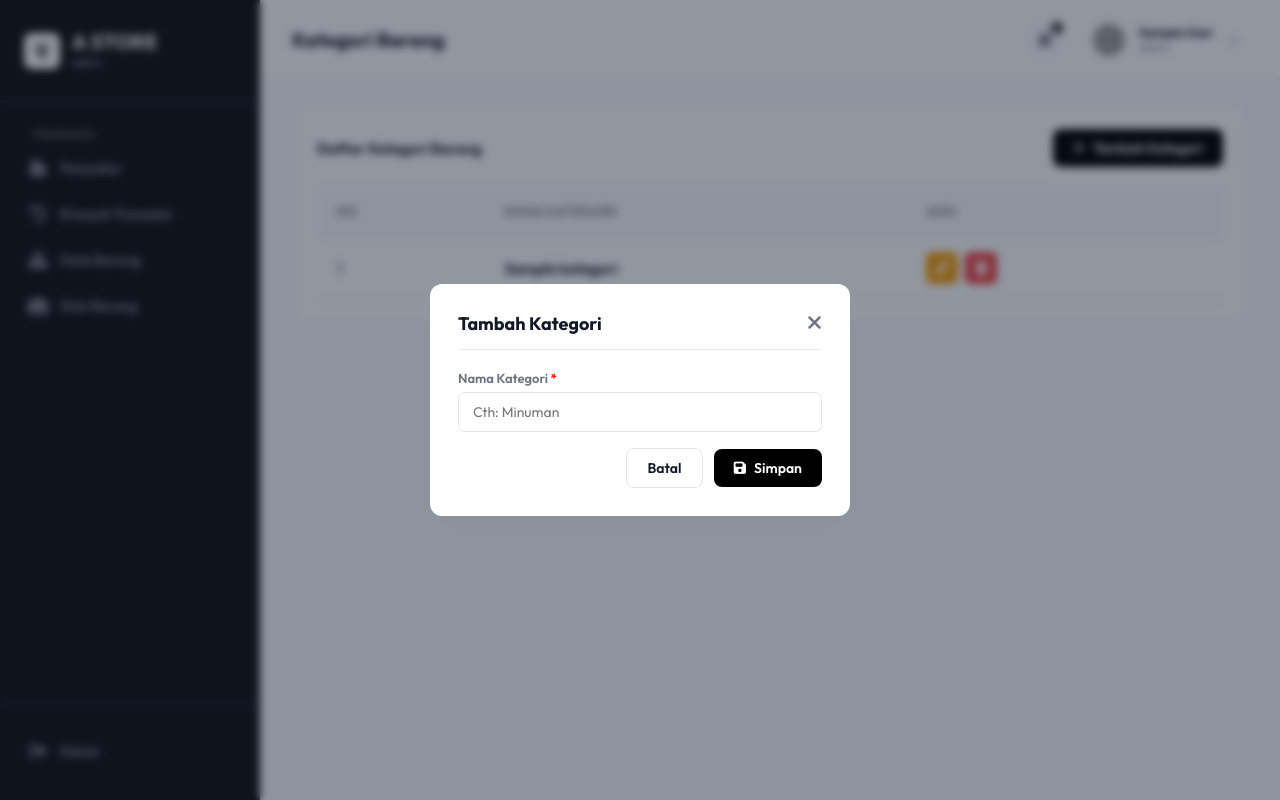
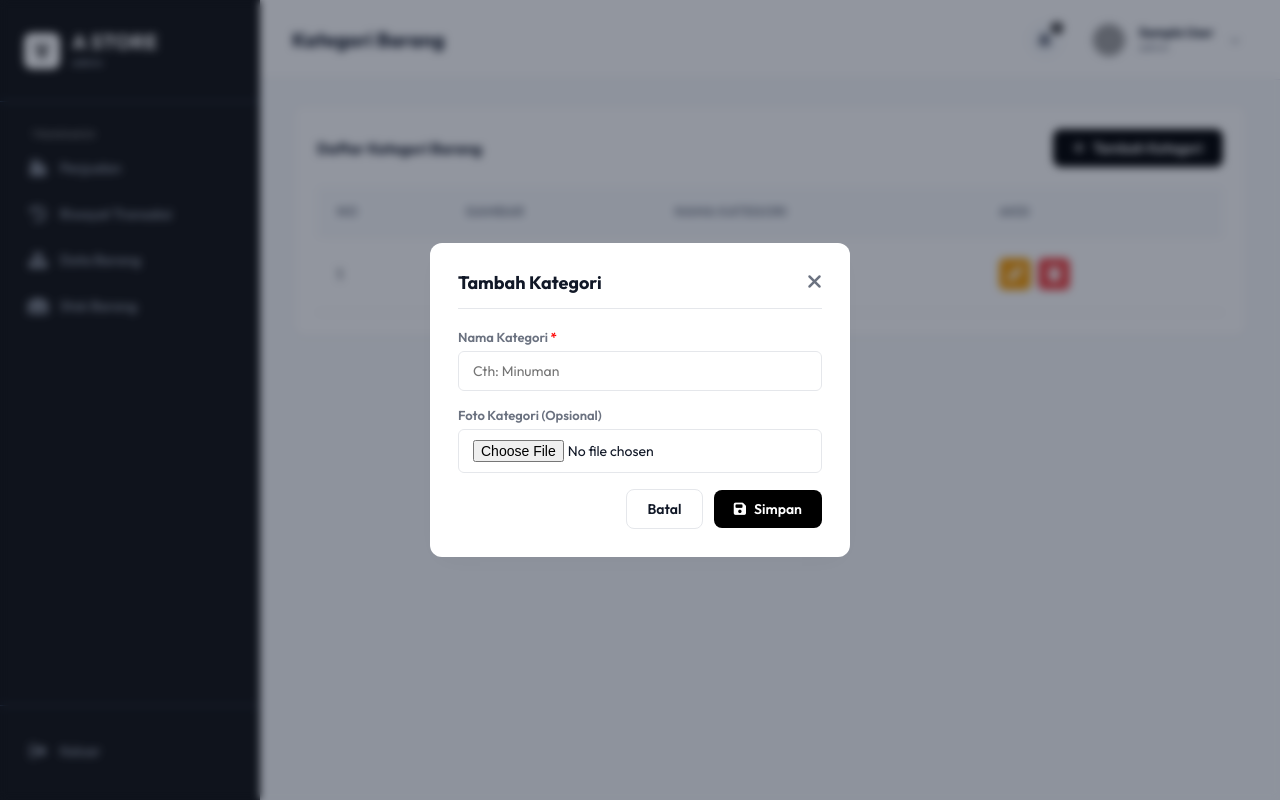
Before and after one commit to anca1905/a-store, a PHP site: page /index.php?page=kategori in a window 1280 px wide, after a click on "Tambah Kategori". Run offline with PHP 8.4, Linux system fonts and the light colour scheme; the visitor is signed in with stand-in values (Sample User, id 1); tables that the repository leaves empty or names only in its code hold one stand-in row (values such as "Sample post"); grey boxes marked "Sample" are stand-in pictures; grey boxes are pictures that could not be loaded.

Commit message:
Add foto_kategori and metode_pembayaran to kategori and penjualan management
- Implemented upload functionality for category images in action_kategori.php
- Updated kategori.php to display category images and added file input for image upload
- Enhanced penjualan.php to include payment method selection and display in reports
- Migrated database to add foto_kategori and metode_pembayaran columns

```diff
--- a/action_barang.php
+++ b/action_barang.php
@@ -5,7 +5,7 @@ include 'cek_sesi.php';
 
 // Fungsi upload foto
 function uploadFoto($file) {
-    $targetDir = "assets/img/barang/";
+    $targetDir = __DIR__ . "/assets/img/barang/";
     if (!is_dir($targetDir)) mkdir($targetDir, 0755, true);
 
     $fileName = time() . '_' . str_replace(' ', '_', basename($file["name"]));
@@ -99,7 +99,7 @@ if ($_SERVER['REQUEST_METHOD'] == 'POST') {
                 $qOld = get_query($conn, "SELECT foto_barang FROM tbl_barang WHERE id_barang=$id");
                 $rOld = $qOld->fetch_assoc();
                 if ($rOld && $rOld['foto_barang']) {
-                    $oldPath = "assets/img/barang/" . $rOld['foto_barang'];
+                    $oldPath = __DIR__ . "/assets/img/barang/" . $rOld['foto_barang'];
                     if (file_exists($oldPath)) unlink($oldPath);
                 }
                 $fotoSql = ", foto_barang='" . $conn->real_escape_string($up) . "'";
@@ -123,7 +123,7 @@ if ($_SERVER['REQUEST_METHOD'] == 'POST') {
         if ($qOld->num_rows > 0) {
             $rOld = $qOld->fetch_assoc();
             if ($rOld['foto_barang']) {
-                $oldPath = "assets/img/barang/" . $rOld['foto_barang'];
+                $oldPath = __DIR__ . "/assets/img/barang/" . $rOld['foto_barang'];
                 if (file_exists($oldPath)) unlink($oldPath);
             }
         }
--- a/includes/pages/kategori.php
+++ b/includes/pages/kategori.php
@@ -27,6 +27,7 @@ $qKat = get_query($conn, "SELECT * FROM tbl_kategori ORDER BY nama_kategori ASC"
                 <thead>
                     <tr>
                         <th>No</th>
+                        <th>Gambar</th>
                         <th>Nama Kategori</th>
                         <th>Aksi</th>
                     </tr>
@@ -38,10 +39,19 @@ $qKat = get_query($conn, "SELECT * FROM tbl_kategori ORDER BY nama_kategori ASC"
                     ?>
                     <tr>
                         <td><?= $no++ ?></td>
+                        <td>
+                            <?php if (!empty($row['foto_kategori'])): ?>
+                                <img src="assets/img/kategori/<?= htmlspecialchars($row['foto_kategori']) ?>" alt="Foto" style="width:40px; height:40px; object-fit:cover; border-radius:6px; border:1px solid var(--border-color);">
+                            <?php else: ?>
+                                <div style="width:40px; height:40px; border-radius:6px; background:var(--bg-body); display:flex; align-items:center; justify-content:center; color:var(--text-muted); border:1px solid var(--border-color);">
+                                    <i class="fa-solid fa-image"></i>
+                                </div>
+                            <?php endif; ?>
+                        </td>
                         <td><strong><?= htmlspecialchars($row['nama_kategori']) ?></strong></td>
                         <td>
                             <button class="btn-action-icon btn-edit"
-                                    onclick="editKategori(<?= $row['id_kategori'] ?>, '<?= htmlspecialchars($row['nama_kategori'], ENT_QUOTES) ?>')"
+                                    onclick="editKategori(<?= $row['id_kategori'] ?>, '<?= htmlspecialchars($row['nama_kategori'], ENT_QUOTES) ?>', '<?= htmlspecialchars($row['foto_kategori'] ?? '', ENT_QUOTES) ?>')"
                                     title="Edit">
                                 <i class="fa-solid fa-pen"></i>
                             </button>
@@ -56,7 +66,7 @@ $qKat = get_query($conn, "SELECT * FROM tbl_kategori ORDER BY nama_kategori ASC"
                         </td>
                     </tr>
                     <?php endwhile; else: ?>
-                    <tr><td colspan="3" style="text-align:center; padding:40px; color:var(--text-muted);">Belum ada kategori. Tambahkan kategori baru.</td></tr>
+                    <tr><td colspan="4" style="text-align:center; padding:40px; color:var(--text-muted);">Belum ada kategori. Tambahkan kategori baru.</td></tr>
                     <?php endif; ?>
                 </tbody>
             </table>
@@ -71,11 +81,15 @@ $qKat = get_query($conn, "SELECT * FROM tbl_kategori ORDER BY nama_kategori ASC"
             <h3>Tambah Kategori</h3>
             <button class="close-btn" onclick="closeModal('modalTambahKat')"><i class="fa-solid fa-times"></i></button>
         </div>
-        <form action="action_kategori.php" method="POST">
+        <form action="action_kategori.php" method="POST" enctype="multipart/form-data">
             <input type="hidden" name="action" value="insert">
             <div class="form-group">
                 <label class="form-label">Nama Kategori <span style="color:red">*</span></label>
                 <input type="text" name="nama_kategori" class="form-control" required placeholder="Cth: Minuman">
+            </div>
+            <div class="form-group">
+                <label class="form-label">Foto Kategori (Opsional)</label>
+                <input type="file" name="foto_kategori" class="form-control" accept="image/*">
             </div>
             <div style="text-align:right; margin-top:16px;">
                 <button type="button" class="btn btn-outline" style="margin-right:8px;" onclick="closeModal('modalTambahKat')">Batal</button>
@@ -92,12 +106,17 @@ $qKat = get_query($conn, "SELECT * FROM tbl_kategori ORDER BY nama_kategori ASC"
             <h3>Edit Kategori</h3>
             <button class="close-btn" onclick="closeModal('modalEditKat')"><i class="fa-solid fa-times"></i></button>
         </div>
-        <form action="action_kategori.php" method="POST">
+        <form action="action_kategori.php" method="POST" enctype="multipart/form-data">
             <input type="hidden" name="action" value="update">
             <input type="hidden" name="id_kategori" id="kat_edit_id">
             <div class="form-group">
                 <label class="form-label">Nama Kategori <span style="color:red">*</span></label>
                 <input type="text" name="nama_kategori" id="kat_edit_nama" class="form-control" required>
+            </div>
+            <div class="form-group">
+                <label class="form-label">Ganti Foto Kategori (Biarkan kosong jika tidak diganti)</label>
+                <div id="kat_edit_foto_preview" style="margin-bottom:8px;"></div>
+                <input type="file" name="foto_kategori" class="form-control" accept="image/*">
             </div>
             <div style="text-align:right; margin-top:16px;">
                 <button type="button" class="btn btn-outline" style="margin-right:8px;" onclick="closeModal('modalEditKat')">Batal</button>
@@ -110,9 +129,15 @@ $qKat = get_query($conn, "SELECT * FROM tbl_kategori ORDER BY nama_kategori ASC"
 </div>
 
 <script>
-function editKategori(id, nama) {
+function editKategori(id, nama, foto) {
     document.getElementById('kat_edit_id').value   = id;
     document.getElementById('kat_edit_nama').value = nama;
+
+    const preview = document.getElementById('kat_edit_foto_preview');
+    preview.innerHTML = foto
+        ? `<img src="assets/img/kategori/${foto}" style="height:60px; border-radius:6px; border:1px solid #e2e8f0;">`
+        : `<span style="font-size:12px; color:var(--text-muted);"><i class="fa-solid fa-image"></i> Belum ada foto</span>`;
+
     openModal('modalEditKat');
 }
 </script>
--- a/includes/pages/laporan.php
+++ b/includes/pages/laporan.php
@@ -27,7 +27,7 @@ if ($tampil) {
 
     // Tabel transaksi
     $qTrx = get_query($conn, "
-        SELECT id_penjualan, no_faktur, tanggal_waktu, total_item, grand_total
+        SELECT id_penjualan, no_faktur, tanggal_waktu, total_item, grand_total, metode_pembayaran
         FROM tbl_penjualan
         WHERE DATE_FORMAT(tanggal_waktu, '%Y-%m') = '$p'
         ORDER BY tanggal_waktu DESC
@@ -115,6 +115,7 @@ $labelPeriode = $tampil
                         <th>Tanggal Transaksi</th>
                         <th>No Faktur</th>
                         <th>Item</th>
+                        <th>Metode Bayar</th>
                         <th>Total</th>
                         <th class="no-print">Aksi</th>
                     </tr>
@@ -129,6 +130,7 @@ $labelPeriode = $tampil
                         <td><?= date('d M Y H:i', strtotime($row['tanggal_waktu'])) ?></td>
                         <td><strong><?= htmlspecialchars($row['no_faktur']) ?></strong></td>
                         <td><?= $row['total_item'] ?> pcs</td>
+                        <td><?= htmlspecialchars($row['metode_pembayaran'] ?? 'Cash') ?></td>
                         <td style="font-weight:700; color:var(--primary-color);">
                             Rp <?= number_format($row['grand_total'], 0, ',', '.') ?>
                         </td>
@@ -142,7 +144,7 @@ $labelPeriode = $tampil
                     </tr>
                     <?php endwhile; else: ?>
                     <tr>
-                        <td colspan="6" style="text-align:center; padding:40px; color:var(--text-muted);">
+                        <td colspan="7" style="text-align:center; padding:40px; color:var(--text-muted);">
                             <i class="fa-solid fa-inbox" style="font-size:28px; display:block; margin-bottom:8px; opacity:0.4;"></i>
                             Tidak ada transaksi pada periode <?= htmlspecialchars($labelPeriode) ?>.
                         </td>
--- a/index.php
+++ b/index.php
@@ -4,6 +4,19 @@ include 'config.php';
 include 'cek_sesi.php';
 
 $role = $_SESSION['role'] ?? 'Kasir';
+
+// Auto-migrate foto_kategori
+$checkKat = $conn->query("SHOW COLUMNS FROM tbl_kategori LIKE 'foto_kategori'");
+if ($checkKat && $checkKat->num_rows == 0) {
+    $conn->query("ALTER TABLE tbl_kategori ADD COLUMN foto_kategori VARCHAR(255) DEFAULT NULL");
+}
+
+// Auto-migrate metode_pembayaran
+$checkMetode = $conn->query("SHOW COLUMNS FROM tbl_penjualan LIKE 'metode_pembayaran'");
+if ($checkMetode && $checkMetode->num_rows == 0) {
+    $conn->query("ALTER TABLE tbl_penjualan ADD COLUMN metode_pembayaran VARCHAR(50) DEFAULT 'Cash'");
+}
+
 
 // ─── Definisi halaman per role ───────────────────────────────────────
 $pagesForPimpinan = ['dashboard', 'barang', 'kategori', 'kelola_kasir', 'stok', 'riwayat_stok', 'laporan', 'des', 'pengaturan', 'historis'];
@@ -56,7 +69,7 @@ if ($role === 'Pimpinan') {
 // ─── AJAX Handler Detail Transaksi (Mode Struk) ────────────────────────
 if (isset($_GET['ajax_detail'])) {
     $val = $conn->real_escape_string($_GET['ajax_detail']);
-    $qHdr = get_query($conn, "SELECT id_penjualan, no_faktur, tanggal_waktu, total_item, grand_total, nominal_bayar, kembalian FROM tbl_penjualan WHERE id_penjualan = '$val' OR no_faktur = '$val'");
+    $qHdr = get_query($conn, "SELECT id_penjualan, no_faktur, tanggal_waktu, total_item, grand_total, nominal_bayar, kembalian, metode_pembayaran FROM tbl_penjualan WHERE id_penjualan = '$val' OR no_faktur = '$val'");
     if ($qHdr && $qHdr->num_rows > 0) {
         $hdr = $qHdr->fetch_assoc();
         $idTrx = $hdr['id_penjualan'];
@@ -86,6 +99,8 @@ if (isset($_GET['ajax_detail'])) {
         echo '<tr><td style="width:90px; padding:2px 0;">No. Transaksi</td><td style="width:10px;">:</td><td>' . htmlspecialchars($hdr['no_faktur']) . '</td></tr>';
         echo '<tr><td style="padding:2px 0;">Tanggal</td><td>:</td><td>' . date('d/m/Y H.i', strtotime($hdr['tanggal_waktu'])) . '</td></tr>';
         echo '<tr><td style="padding:2px 0;">Kasir</td><td>:</td><td>Kasir</td></tr>';
+        $metode = isset($hdr['metode_pembayaran']) ? $hdr['metode_pembayaran'] : 'Cash';
+        echo '<tr><td style="padding:2px 0;">Metode Bayar</td><td>:</td><td>' . htmlspecialchars($metode) . '</td></tr>';
         echo '</table>';
 
         echo '<div style="border-bottom:1px dashed #000; margin-bottom:8px;"></div>';
--- /dev/null
+++ b/migrate_kategori.php
@@ -0,0 +1,5 @@
+<?php
+require 'config.php';
+$conn->query("ALTER TABLE tbl_kategori ADD COLUMN foto_kategori VARCHAR(255) DEFAULT NULL");
+echo "Migration done";
+?>
```
Also changed, not shown: action_kategori.php (+48 -2 lines), action_penjualan.php (+5 -4 lines), includes/pages/penjualan.php (+38 -1 lines), kelola_barang.php (+4 -4 lines).
